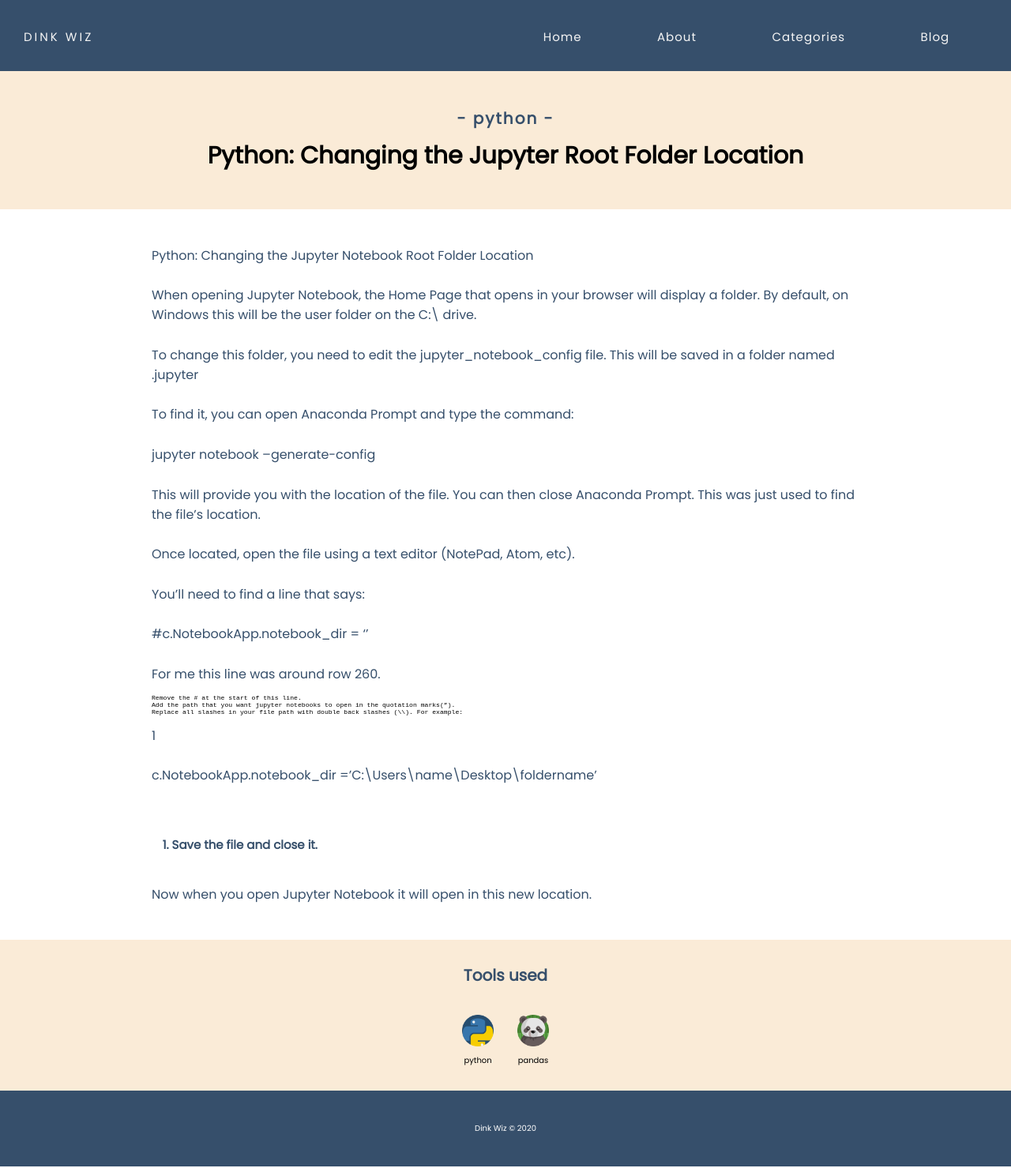
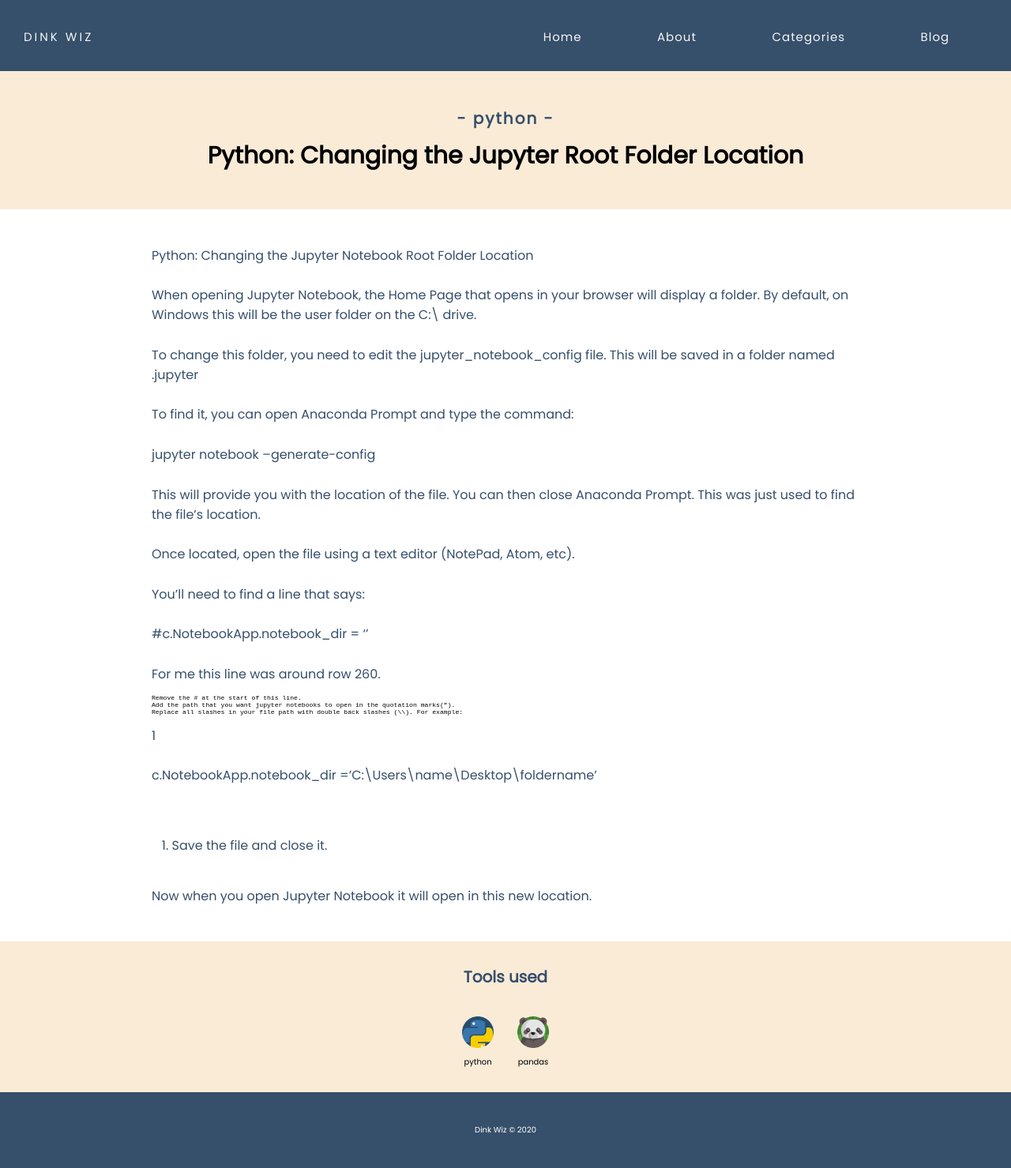
Before and after one commit to dinkwiz/dinkwiz.github.io, a Jekyll site: the page built from _posts/2020-07-30-Python-Root-Directory.md, in a window 1280 px wide. Shown: the whole page at 79% size. Built offline with Jekyll 4.4.1, drawn with Linux system fonts in a browser that asks for light colours.

Commit message:
Update style.css

```diff
--- a/assets/css/style.css
+++ b/assets/css/style.css
@@ -276,8 +276,7 @@
 }
 
 .main-post ol > li{
-  font-size: 1.5rem;
-  font-weight: bold;
+  font-size: 1.6rem;
 }
 
 /* tags in posts */
```
